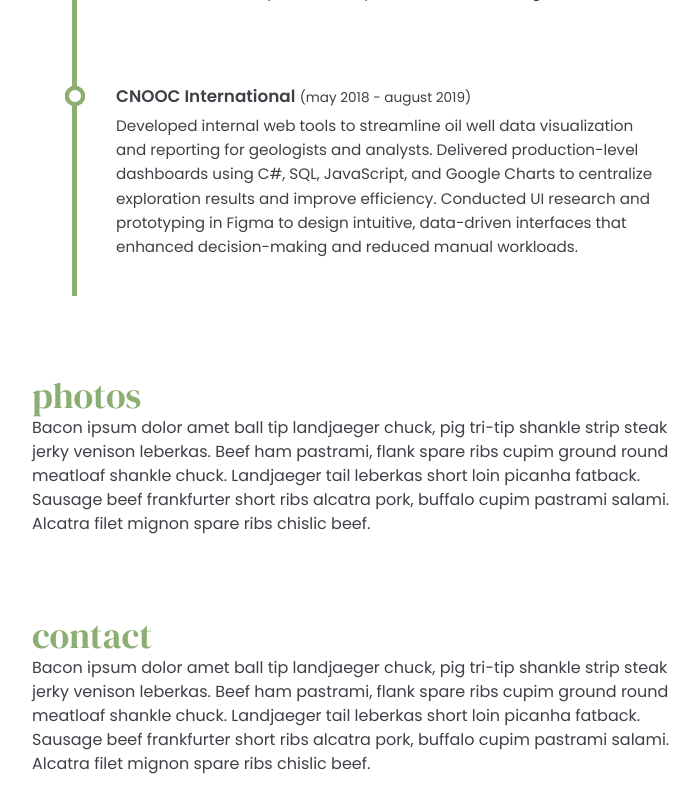
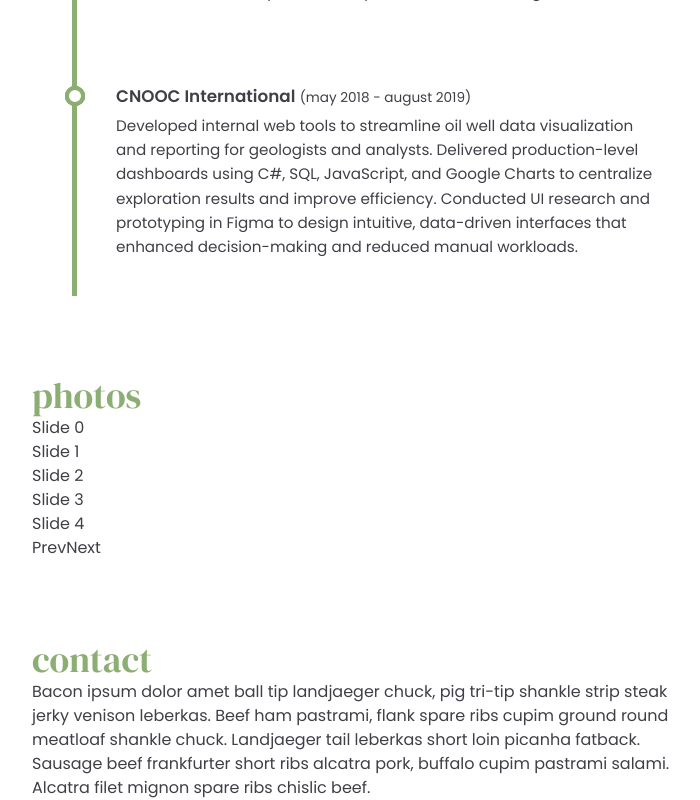
Before and after one commit to Jennykuma/portfolio-site-v2, a React (Vite) app: page / in a window 1280 px wide. Shown: the part 1503-2303 px from the top of the page, without its empty margins (288-988 px from the left). Before the commit the page ends 2279 px from the top, so only its background shows below. Built offline with nearby package versions, Linux system fonts and the light colour scheme.

Commit message:
Add embla carousel package

```diff
--- a/package.json
+++ b/package.json
@@ -14,6 +14,9 @@
   },
   "dependencies": {
     "@tailwindcss/vite": "^4.1.15",
+    "embla-carousel": "^8.6.0",
+    "embla-carousel-autoplay": "^8.6.0",
+    "embla-carousel-react": "^8.6.0",
     "react": "^19.1.1",
     "react-dom": "^19.1.1"
   },
--- /dev/null
+++ b/src/components/EmblaCarousel.tsx
@@ -0,0 +1,43 @@
+import { useCallback } from "react";
+import useEmblaCarousel from "embla-carousel-react";
+import { type EmblaOptionsType } from "embla-carousel";
+import Autoplay from "embla-carousel-autoplay";
+
+type PropType = {
+    slides: Number[];
+    options?: EmblaOptionsType;
+}
+
+const EmblaCarousel = (props: PropType) => {
+    const { slides, options } = props;
+    const [emblaRef, emblaApi] = useEmblaCarousel(options, [Autoplay()]);
+
+    const scrollPrev = useCallback(() => {
+        if (emblaApi) emblaApi.scrollPrev()
+    }, [emblaApi]);
+
+    const scrollNext = useCallback(() => {
+        if (emblaApi) emblaApi.scrollNext()
+    }, [emblaApi]);
+
+
+    return (
+        <div className="embla" ref={emblaRef}>
+            <div className="embla-viewport">
+                <div className="embla-container">
+                    {slides.map(index => (
+                        <div className="embla-slide" key={index.toString()}>Slide {index.toString()}</div>
+                    ))}
+                </div>
+            </div>
+            <button className="embla-prev" onClick={scrollPrev}>
+                Prev
+            </button>
+            <button className="embla-next" onClick={scrollNext}>
+                Next
+            </button>
+        </div>
+   )
+};
+
+export default EmblaCarousel;
--- a/src/components/Photos.tsx
+++ b/src/components/Photos.tsx
@@ -1,14 +1,15 @@
+import type { EmblaOptionsType } from "embla-carousel";
+import EmblaCarousel from "./EmblaCarousel";
+
+const OPTIONS: EmblaOptionsType = {};
+const SLIDE_COUNT = 5;
+const SLIDES = Array.from(Array(SLIDE_COUNT).keys());
+
 const Photos = () => {
   return (
     <section id="photos" className="mt-20">
       <span className="font-serif-display text-4xl text-sage">photos</span>
-      <p>
-        Bacon ipsum dolor amet ball tip landjaeger chuck, pig tri-tip shankle strip steak jerky
-        venison leberkas. Beef ham pastrami, flank spare ribs cupim ground round meatloaf shankle
-        chuck. Landjaeger tail leberkas short loin picanha fatback. Sausage beef frankfurter short
-        ribs alcatra pork, buffalo cupim pastrami salami. Alcatra filet mignon spare ribs chislic
-        beef.
-      </p>
+      <EmblaCarousel slides={SLIDES} options={OPTIONS} />
     </section>
   );
 };
--- /dev/null
+++ b/src/styles/emblaCarousel.scss
@@ -0,0 +1,15 @@
+.embla-container {
+    display: flex;
+}
+
+.embla-slide {
+    flex: 0 0 80%;
+    min-width: 0;
+
+    margin-right: 20px;
+    margin-left: 10px;
+}
+
+.embla-viewport {
+    overflow: hidden;
+}
```
Also changed, not shown: 1 other file (tests, documents, lock files or other folders).
